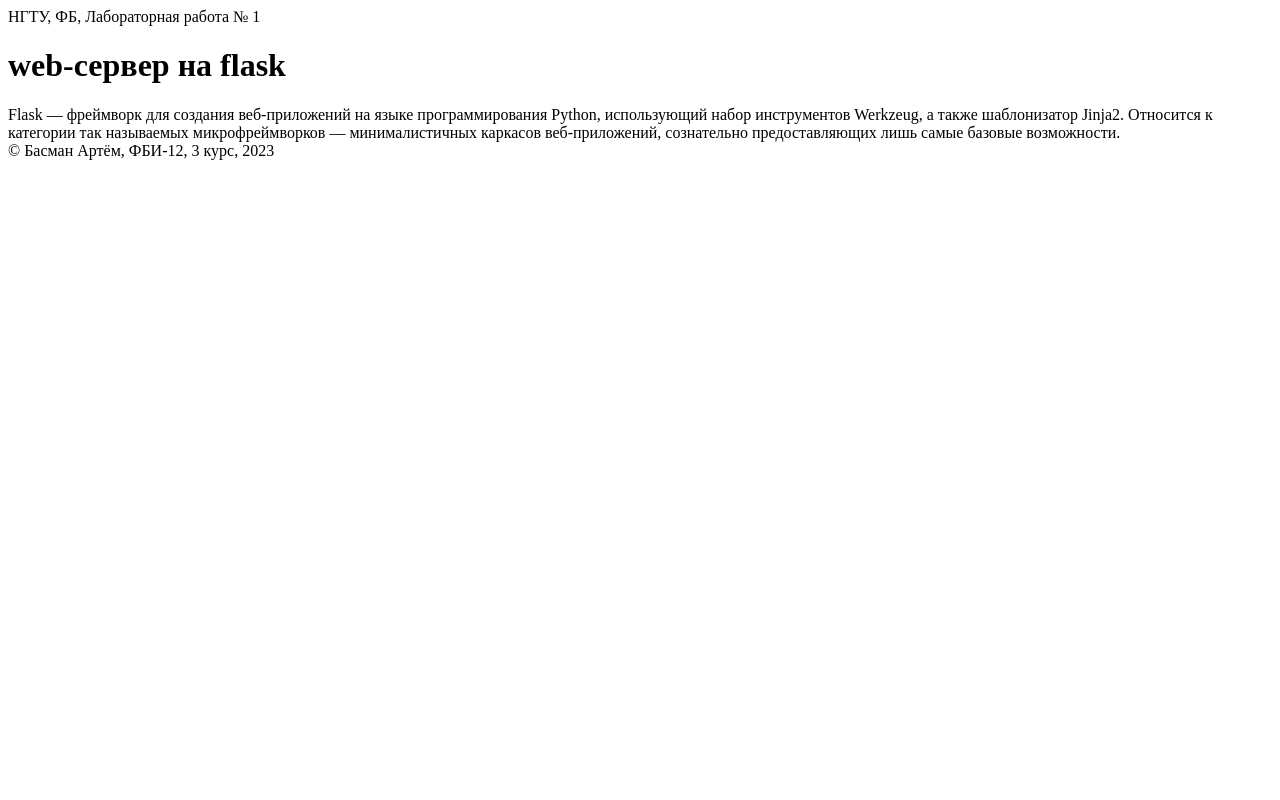
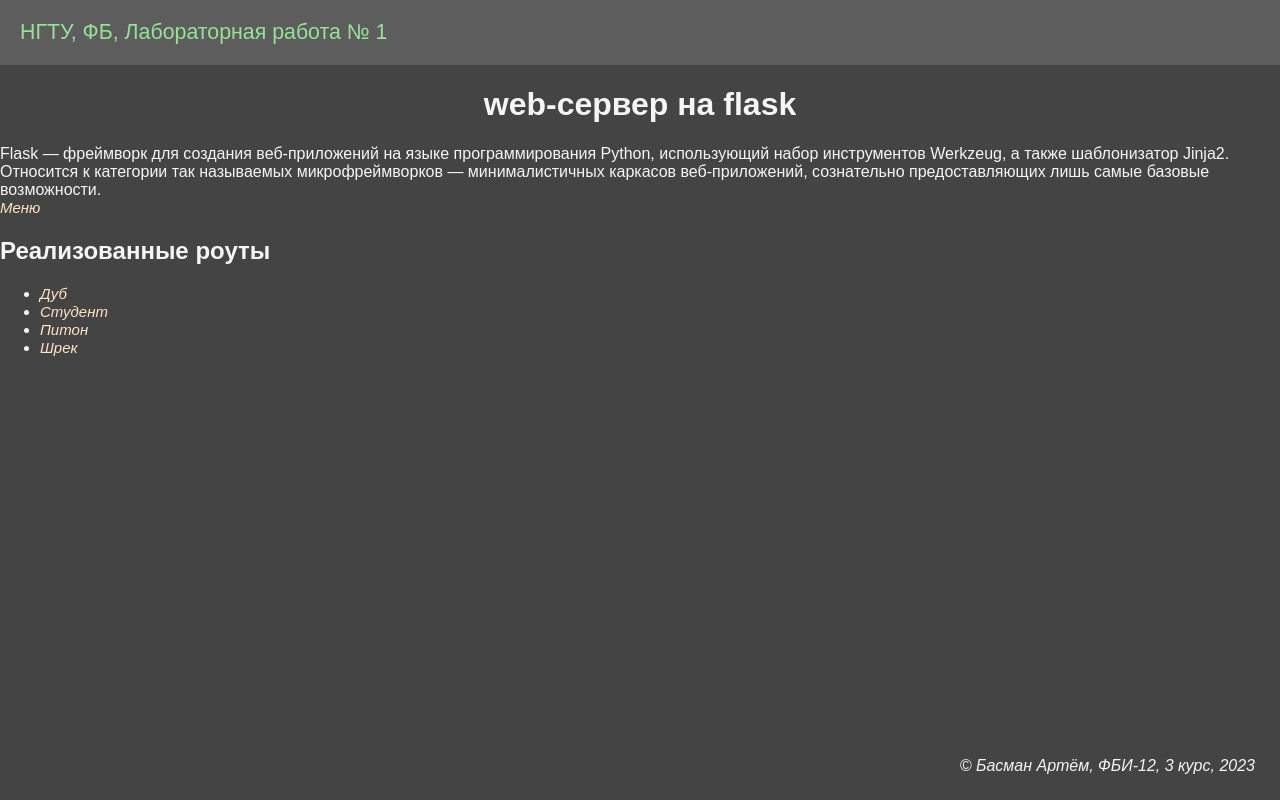
Before and after one commit to GitRofl/web_programming_labs-2, a Flask app: page /lab1 in a window 1280 px wide. Run offline with Flask 3, Linux system fonts and the light colour scheme.

Commit message:
Роуты

```diff
--- a/app.py
+++ b/app.py
@@ -15,15 +15,16 @@ def menu():
          <meta charset="UTF-8">
          <meta name="viewport" content="width=device-width, initial-scale=1.0">
          <title>НГТУ, ФБ, Лабораторные работы</title>
+         <link rel="stylesheet" href=" """ + url_for('static', filename='lab1.css') +  """" ">
       </head>
       <body>
-         <header>
+         <header class="xd">
             НГТУ, ФБ, WEB-программирование, часть 2. Список лабораторных
          </header>
 
          <a href="/lab1">Первая лабораторная</a>
 
-         <footer>
+         <footer class="xd">
             &copy; Басман Артём, ФБИ-12, 3 курс, 2023
          </footer>
 
@@ -40,9 +41,10 @@ def lab1():
          <meta charset="UTF-8">
          <meta name="viewport" content="width=device-width, initial-scale=1.0">
          <title>Basman Artem. lab 1.</title>
+         <link rel="stylesheet" href=" """ + url_for('static', filename='lab1.css') +  """" ">
       </head>
       <body>
-         <header>
+         <header class="xd">
             НГТУ, ФБ, Лабораторная работа № 1
          </header>
 
@@ -54,7 +56,17 @@ def lab1():
             называемых микрофреймворков — минималистичных каркасов
             веб-приложений, сознательно предоставляющих лишь самые базовые возможности.
          </div>
-         <footer>
+         <a href="/menu">Меню</a>
+
+         <h2>Реализованные роуты</h2>
+         <ul>
+            <li> <a href="/lab1/oak">Дуб</a> </li>
+            <li> <a href="/lab1/student">Студент</a> </li>
+            <li> <a href="/lab1/python">Питон</a> </li>
+            <li> <a href="/lab1/ogr">Шрек</a> </li>
+         </ul>
+
+         <footer class="xd">
             &copy; Басман Артём, ФБИ-12, 3 курс, 2023
          </footer>
 
@@ -74,8 +86,83 @@ def oak():
       <link rel="stylesheet" href="''' + url_for('static', filename='lab1.css') +  '''">
    </head>
    <body>
+
+      <a href="/lab1">Назад</a>
+
       <h1>Дуб</h1>
+
       <img src="''' + url_for('static', filename='oak.jpg') + '''">
    </body>
    </html>
 '''
+@app.route("/lab1/student")
+def student():
+   return '''
+   <!DOCTYPE html>
+   <html lang="ru">
+   <head>
+      <meta charset="UTF-8">
+      <meta name="viewport" content="width=device-width, initial-scale=1.0">
+      <title>Student</title>
+      <link rel="stylesheet" href="''' + url_for('static', filename='lab1.css') +  '''">
+   </head>
+   <body>
+      <a href="/lab1">Назад</a>
+      <h1>Басман Артем Игоревич</h1>
+      <img class="log" src="''' + url_for('static', filename='nstu.jpg') + '''">
+   </body>
+   </html>
+'''
+
+@app.route("/lab1/python")
+def python():
+   return '''
+   <!DOCTYPE html>
+   <html lang="ru">
+   <head>
+      <meta charset="UTF-8">
+      <meta name="viewport" content="width=device-width, initial-scale=1.0">
+      <title>Python</title>
+      <link rel="stylesheet" href="''' + url_for('static', filename='lab1.css') +  '''">
+   </head>
+   <body>
+      <a href="/lab1">Назад</a>
+      <h1>Python</h1>
+      <div class="p"> Python — это язык программирования, который широко используется в интернет-приложениях,
+      разработке программного обеспечения, науке о данных и машинном обучении (ML). Разработчики используют Python,
+      потому что он эффективен, прост в изучении и работает на разных платформах. Программы на языке
+      Python можно скачать бесплатно, они совместимы со всеми типами систем и повышают скорость разработки. </div>
+      <img src="''' + url_for('static', filename='pyt.jpg') + '''">
+   </body>
+   </html>
+'''
+
+@app.route("/lab1/ogr")
+def ogr():
+   return '''
+   <!DOCTYPE html>
+   <html lang="ru">
+   <head>
+      <meta charset="UTF-8">
+      <meta name="viewport" content="width=device-width, initial-scale=1.0">
+      <title>Shrek</title>
+      <link rel="stylesheet" href="''' + url_for('static', filename='lab1.css') +  '''">
+   </head>
+   <body>
+      <a href="/lab1">Назад</a>
+      <h1>Шрек</h1>
+      <div class="p">
+         Жил да был в сказочном государстве большой зеленый великан по имени Шрэк.
+         Жил он в гордом одиночестве в лесу, на болоте, которое считал своим.
+         Но однажды злобный коротышка — лорд Фаркуад, правитель волшебного королевства,
+         безжалостно согнал на Шрэково болото всех сказочных обитателей.
+      </div>
+      <div class="p">
+         И беспечной жизни зеленого великана пришел конец. Но лорд Фаркуад пообещал вернуть
+         Шрэку болото, если великан добудет ему прекрасную принцессу Фиону, которая томится
+         в неприступной башне, охраняемой огнедышащим драконом.
+      </div>
+      <img class="sh" src="''' + url_for('static', filename='org.jpg') + '''">
+   </body>
+   </html>
+'''
--- a/static/lab1.css
+++ b/static/lab1.css
@@ -3,6 +3,36 @@ body {
    color: whitesmoke;
     font-family: Arial, Helvetica, sans-serif;
     margin: 0px;
+}
+
+header {
+   background: linear-gradient(rgb(44, 42, 42), black);
+   background-color: rgb(44, 42, 42);
+   color: rgb(151, 226, 151);
+   padding: 20px; font-size: 16pt;
+}
+
+.xd:hover {
+   background: rgba(196, 196, 196, 0.199);
+}
+
+.xd:active {
+   font-size: 25px;
+   font-weight: bold;
+   color: white;
+}
+
+footer {
+   padding: 25px;
+   text-align: right;
+   font-style: italic;
+   padding: 25px;
+   text-align: right;
+   font-style: italic;
+   position: fixed;
+   bottom: 0px;
+   left: 0;
+   right: 0;
 }
 
 h1 {
@@ -12,6 +42,38 @@ h1 {
 img {
    display: flex;
    margin: auto;
+   margin-top: 20px;
    height: 300px;
    width: 300px;
 }
+
+a {
+   color: bisque;
+   font-size: 15px;
+   font-style: italic;
+   text-decoration: none;
+}
+
+a:active {
+   color: aliceblue;
+}
+
+a:hover {
+   font-weight: bolder;
+   text-shadow: rgb(235, 227, 227) 0px 0px 10px ;
+}
+
+.log {
+   width: 500px;
+   height: 300px;
+}
+
+.p {
+   text-align: left;
+   padding-top: 10px;
+}
+
+.sh {
+   width: 350px;
+   height: 300px;
+}
```
Also changed, not shown: static/nstu.jpg (added), static/org.jpg (added), static/pyt.jpg (added).
